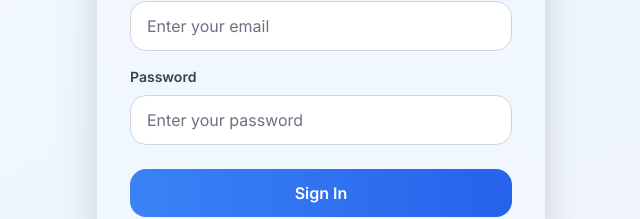
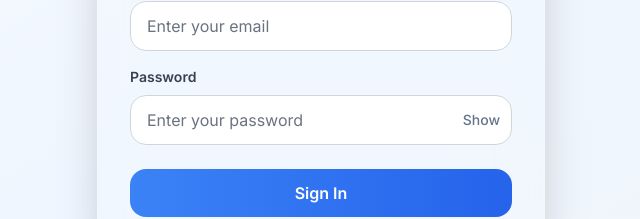
Before and after one commit to Imma-Nuel-1/championsite, a React (Vite) app in the folder frontend/: page /admin-login in a window 1280 px wide. Shown: the part 355-574 px from the top of the page, without its empty margins (319-959 px from the left). Built offline with nearby package versions, Linux system fonts and the light colour scheme; no server answers.

Commit message:
fix: enhance AdminLogin component with loading state and password visibility toggle

```diff
--- a/frontend/src/index.css
+++ b/frontend/src/index.css
@@ -15,12 +15,39 @@
   }
 
   body {
-    @apply bg-gradient-to-br from-gray-50 via-white to-gray-100 text-gray-900 transition-all duration-300;
+    @apply bg-gradient-to-br from-gray-50 via-white to-gray-100 text-gray-900;
     min-height: 100vh;
   }
 
   .dark body {
     @apply bg-gradient-to-br from-gray-900 via-gray-800 to-gray-900 text-gray-50;
+  }
+
+  * {
+    -webkit-tap-highlight-color: transparent;
+  }
+
+  [class*="transition-all"],
+  [class*="duration-300"],
+  [class*="duration-500"],
+  [class*="duration-700"],
+  a,
+  button,
+  img {
+    transition-property: transform, box-shadow, opacity, border-color, background-color, color !important;
+    transition-duration: 140ms !important;
+    transition-timing-function: cubic-bezier(0.22, 1, 0.36, 1) !important;
+  }
+
+  @media (prefers-reduced-motion: reduce) {
+    *,
+    *::before,
+    *::after {
+      animation-duration: 0.01ms !important;
+      animation-iteration-count: 1 !important;
+      transition-duration: 0.01ms !important;
+      scroll-behavior: auto !important;
+    }
   }
 
   /* Smooth scrollbar */
@@ -100,11 +127,13 @@
 
   /* 🎪 PREMIUM CARD SYSTEM */
   .card {
-    @apply bg-white dark:bg-gray-800 rounded-2xl shadow-lg border border-gray-100 dark:border-gray-700 overflow-hidden transition-all duration-300;
+    @apply bg-white dark:bg-gray-800 rounded-2xl shadow-lg border border-gray-100 dark:border-gray-700 overflow-hidden;
+    transition: transform 180ms cubic-bezier(0.22, 1, 0.36, 1), box-shadow 180ms cubic-bezier(0.22, 1, 0.36, 1), border-color 180ms ease, opacity 180ms ease;
   }
 
   .card-hover {
-    @apply card hover:shadow-2xl hover:scale-105 hover:-translate-y-2;
+    @apply card hover:shadow-2xl hover:scale-[1.01] hover:-translate-y-1;
+    transform: translateZ(0);
   }
 
   .card-glass {
--- a/frontend/src/pages/AdminLogin.tsx
+++ b/frontend/src/pages/AdminLogin.tsx
@@ -6,14 +6,22 @@ const AdminLogin = () => {
   const [email, setEmail] = useState("");
   const [password, setPassword] = useState("");
   const [error, setError] = useState<string | null>(null);
+  const [isSubmitting, setIsSubmitting] = useState(false);
+  const [showPassword, setShowPassword] = useState(false);
 
   const handleSubmit = async (e: React.FormEvent) => {
     e.preventDefault();
+    if (isSubmitting) return;
+
     setError(null);
+    setIsSubmitting(true);
+
     try {
       await login(email, password);
     } catch (err) {
       setError((err as Error).message);
+    } finally {
+      setIsSubmitting(false);
     }
   };
 
@@ -51,23 +59,34 @@ const AdminLogin = () => {
             </div>
             <div>
               <label className="form-label">Password</label>
+              <div className="relative">
                 <input
-                type="password"
+                  type={showPassword ? "text" : "password"}
                   name="password"
                   autoComplete="current-password"
                   placeholder="Enter your password"
                   value={password}
                   onChange={(e) => setPassword(e.target.value)}
-                className="form-input"
+                  className="form-input pr-12"
                   required
                 />
+                <button
+                  type="button"
+                  aria-label={showPassword ? "Hide password" : "Show password"}
+                  onClick={() => setShowPassword((prev) => !prev)}
+                  className="absolute inset-y-0 right-3 flex items-center text-sm font-medium text-slate-500 hover:text-slate-700 dark:text-slate-300 dark:hover:text-white"
+                >
+                  {showPassword ? "Hide" : "Show"}
+                </button>
+              </div>
             </div>
           </div>
           <button
             type="submit"
-            className="bg-gradient-to-r from-blue-500 to-blue-600 text-white w-full py-3 rounded-xl hover:shadow-xl transition-all duration-300 font-semibold mt-6"
+            disabled={isSubmitting}
+            className="bg-gradient-to-r from-blue-500 to-blue-600 text-white w-full py-3 rounded-xl hover:shadow-xl transition-all duration-300 font-semibold mt-6 disabled:opacity-70 disabled:cursor-not-allowed disabled:hover:shadow-none"
           >
-            Sign In
+            {isSubmitting ? "Signing In..." : "Sign In"}
           </button>
         </form>
 
```
Lines whose indentation alone changed are shown as unchanged.
